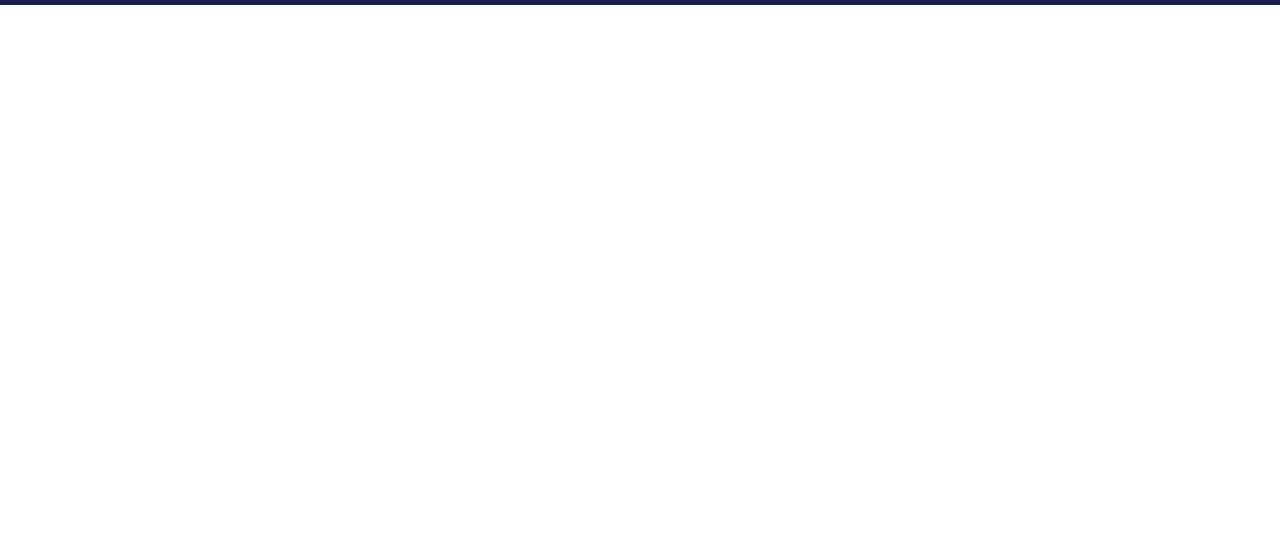
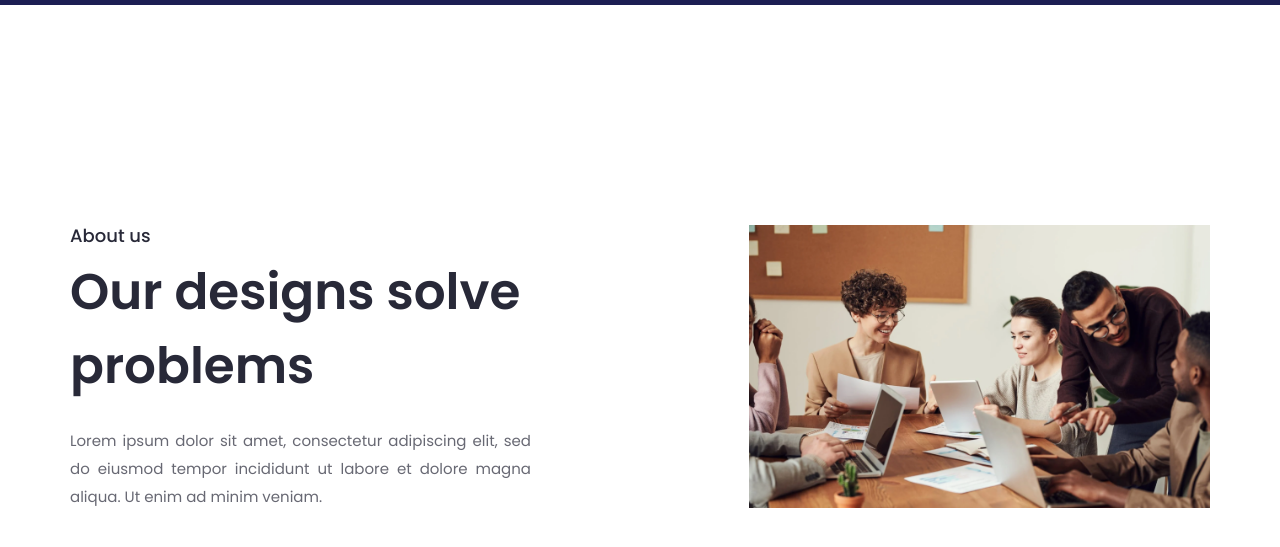
Before and after one commit to mdarafat2201/finsett2, a plain HTML site: page index.html in a window 1280 px wide. Shown: the part 89-636 px from the top of the page. Drawn offline with Linux system fonts and the light colour scheme.

Commit message:
abuot_part

```diff
--- a/css/style.css
+++ b/css/style.css
@@ -51,3 +51,27 @@ body {
   color: var(--WhteColor);
 }
 /* ====================== navbar part css end ================= */
+/* ====================== about part css start ================= */
+#abuot_part {
+  padding: 220px 0 228px;
+}
+#abuot_part .about_left h5 {
+  color: var(--PrimaryColor, #282938);
+  font-size: 18px;
+  font-weight: 500;
+}
+#abuot_part .about_left h1 {
+  color: var(--PrimaryColor, #282938);
+  font-size: 50px;
+  font-weight: 600;
+  line-height: 74px;
+}
+#abuot_part .about_left p {
+  color: var(--PrimaryColor, #282938);
+  text-align: justify;
+  font-size: 15px;
+  font-weight: 400;
+  line-height: 28px;
+  opacity: 0.7;
+}
+/* ====================== about part css end ================= */
--- a/index.html
+++ b/index.html
@@ -66,16 +66,37 @@
     </section>
 
     <!-- ==================== navbar part html end =================== -->
-    <!-- ==================== abuot part html start =================== -->
+    <!-- ==================== about part html start =================== -->
     <section id="abuot_part">
       <div class="container p-0">
-        <div class="row">
-          <div class="col-lg-5"></div>
-          <div class="col-lg-5"></div>
+        <div class="row justify-content-lg-between">
+          <div class="col-lg-5">
+            <div class="about_left">
+              <h5>About us</h5>
+              <h1 class="mb-lg-4">Our designs solve problems</h1>
+              <p>
+                Lorem ipsum dolor sit amet, consectetur adipiscing elit, sed do
+                eiusmod tempor incididunt ut labore et dolore magna aliqua. Ut
+                enim ad minim veniam.
+              </p>
+            </div>
+          </div>
+          <div class="col-lg-5">
+            <div class="about_banner_img">
+              <picture>
+                <img
+                  src="./imgs/banner imgs.png"
+                  alt="./imgs/banner imgs.png"
+                  title="benner img"
+                  class="img-fuld w-100"
+                />
+              </picture>
+            </div>
+          </div>
         </div>
       </div>
     </section>
-    <!-- ==================== abuot part html end =================== -->
+    <!-- ==================== about part html end =================== -->
 
     <script src="./js/bootstrap.min.js"></script>
     <script src="./js/fontawesome.min.js"></script>
```
Also changed, not shown: imgs/banner imgs.png (added).
